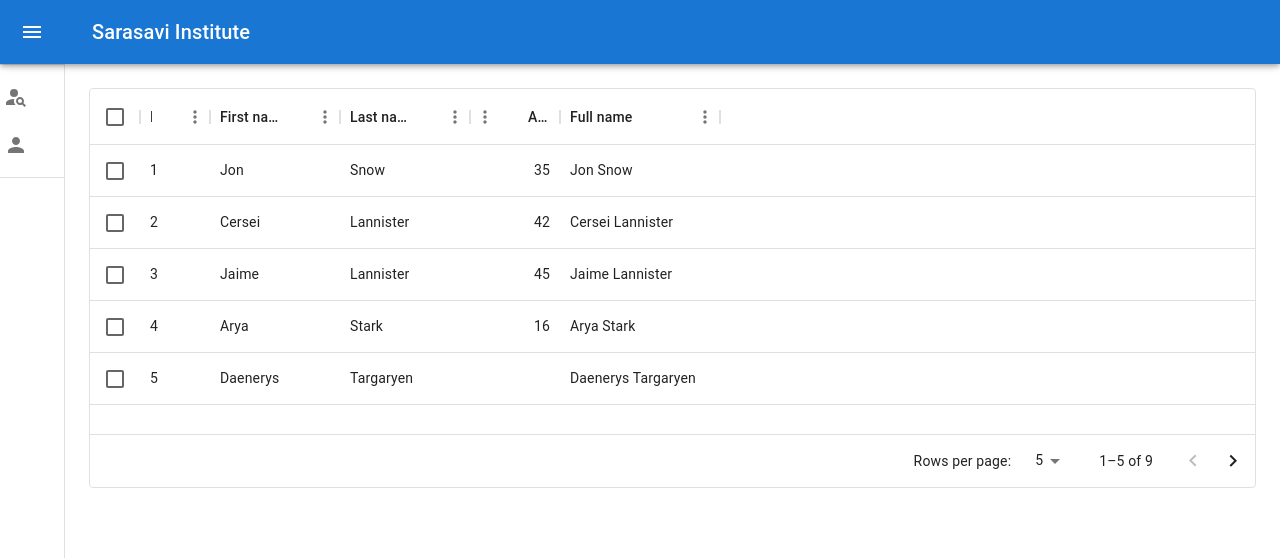
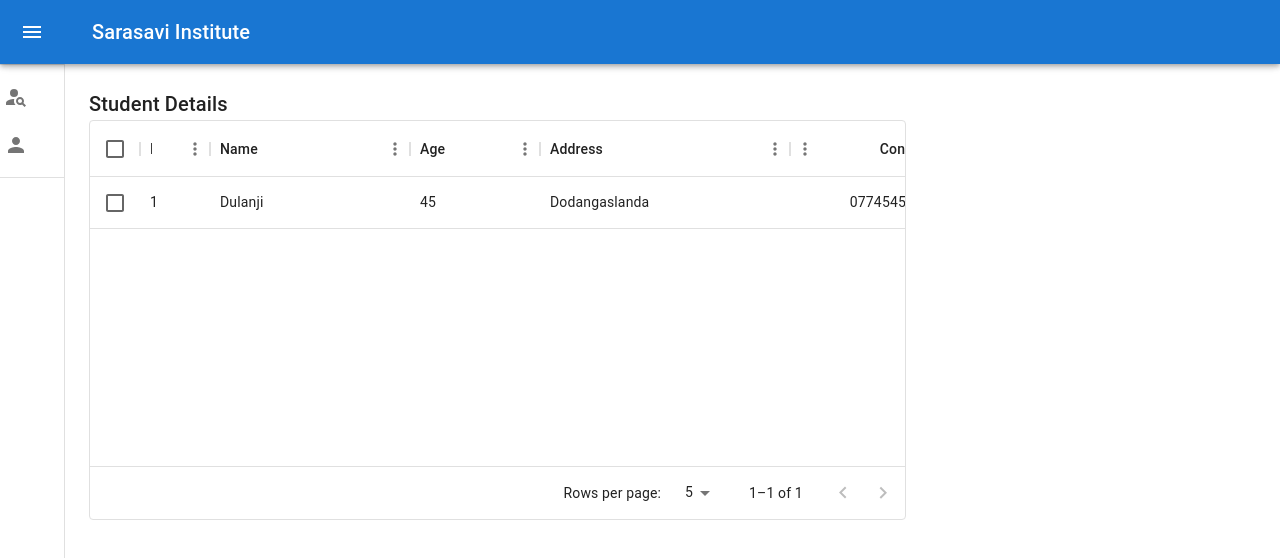
Before and after one commit to Dulanjali29/Student-Management-System, a React (Vite) app: page /studentview in a window 1280 px wide. Shown: the top 558 px of the page. Built offline with nearby package versions, Linux system fonts and the light colour scheme.

Commit message:
update table data

```diff
--- a/src/pages/StudentView/StudentView.jsx
+++ b/src/pages/StudentView/StudentView.jsx
@@ -1,42 +1,44 @@
 import * as React from 'react';
 import { DataGrid } from '@mui/x-data-grid';
+import { Typography } from '@mui/material';
 
 const columns = [
     { field: 'id', headerName: 'ID', width: 70 },
-  { field: 'firstName', headerName: 'First name', width: 130 },
-  { field: 'lastName', headerName: 'Last name', width: 130 },
+    { field: 'name', headerName: 'Name', width: 200 },
+    { field: 'age', headerName: 'Age', width: 130 },
+
     {
-    field: 'age',
-    headerName: 'Age',
-    type: 'number',
-    width: 90,
+        field: 'address',
+        headerName: 'Address',
+
+        width: 250,
+
     },
     {
-    field: 'fullName',
-    headerName: 'Full name',
-    description: 'This column has a value getter and is not sortable.',
-    sortable: false,
-    width: 160,
-    valueGetter: (params) =>
-      `${params.row.firstName || ''} ${params.row.lastName || ''}`,
+        field: 'contact',
+        headerName: 'Contact',
+        type: 'number',
+        width: 150,
     },
 ];
 
 const rows = [
-  { id: 1, lastName: 'Snow', firstName: 'Jon', age: 35 },
-  { id: 2, lastName: 'Lannister', firstName: 'Cersei', age: 42 },
-  { id: 3, lastName: 'Lannister', firstName: 'Jaime', age: 45 },
-  { id: 4, lastName: 'Stark', firstName: 'Arya', age: 16 },
-  { id: 5, lastName: 'Targaryen', firstName: 'Daenerys', age: null },
-  { id: 6, lastName: 'Melisandre', firstName: null, age: 150 },
-  { id: 7, lastName: 'Clifford', firstName: 'Ferrara', age: 44 },
-  { id: 8, lastName: 'Frances', firstName: 'Rossini', age: 36 },
-  { id: 9, lastName: 'Roxie', firstName: 'Harvey', age: 65 },
+    { id: 1, name: 'Dulanji', age: 45, address: 'Dodangaslanda', contact: '0774545458' },
+
 ];
 
 export default function StudentView() {
     return (
-    <div style={{ height: 400, width: '100%' }}>
+        <div>
+            <Typography
+                sx={{ flex: '1 1 100%' }}
+                variant="h6"
+                id="tableTitle"
+                component="div"
+            >
+                Student Details
+            </Typography>
+            <div style={{ height: 400, width: '70%' }}>
                 <DataGrid
                     rows={rows}
                     columns={columns}
@@ -49,5 +51,7 @@ export default function StudentView() {
                     checkboxSelection
                 />
             </div>
+        </div>
+
     );
 }
```
Lines whose indentation alone changed are shown as unchanged.
